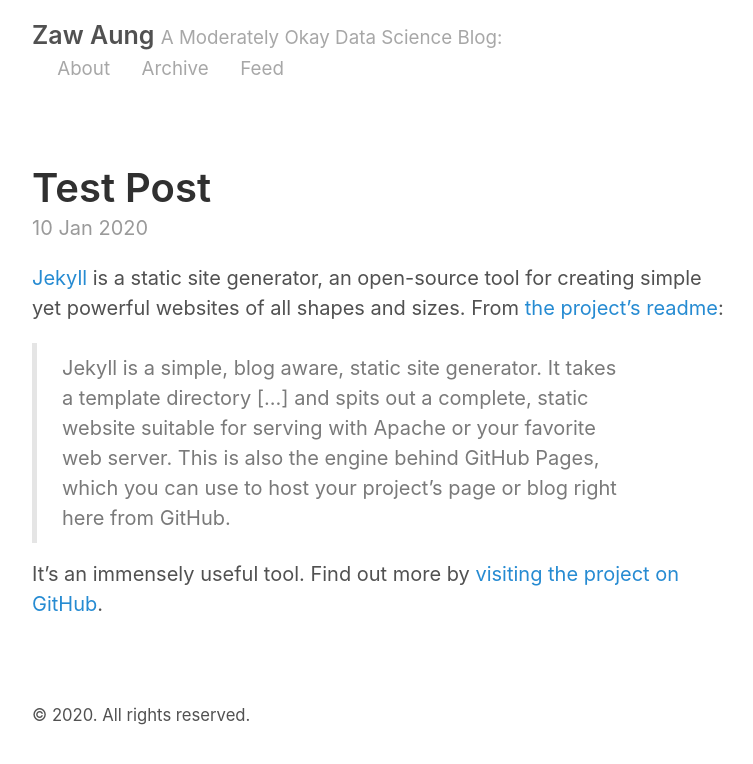
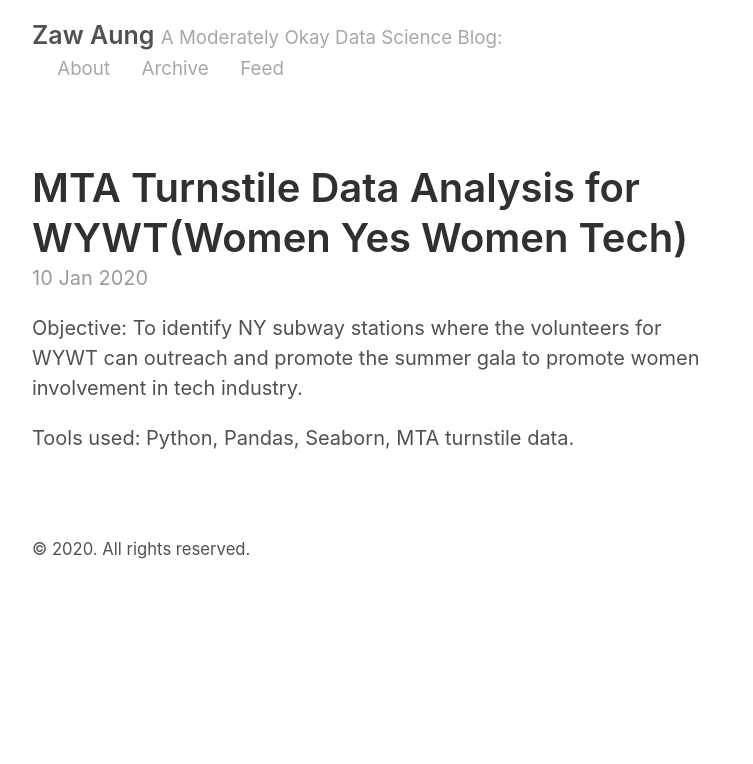
Before and after one commit to zawzaung/zawzaung.github.io, a Jekyll site: the page built from _posts/2020-01-10-zaw_testpost.md, in a window 1280 px wide. Shown: the top 764 px of the page, without its empty margins (258-1011 px from the left). Built offline with Jekyll 4.4.1, drawn with Linux system fonts in a browser that asks for light colours.

Commit message:
updating first blog post

```diff
--- a/_posts/2020-01-10-zaw_testpost.md
+++ b/_posts/2020-01-10-zaw_testpost.md
@@ -1,10 +1,8 @@
 ---
 layout: post
-title: Test Post
+title: MTA Turnstile Data Analysis for WYWT(Women Yes Women Tech)
 ---
 
-[Jekyll](http://jekyllrb.com) is a static site generator, an open-source tool for creating simple yet powerful websites of all shapes and sizes. From [the project's readme](https://github.com/jekyll/jekyll/blob/master/README.markdown):
+Objective: To identify NY subway stations where the volunteers for WYWT can outreach and promote the summer gala to promote women involvement in tech industry.
 
-> Jekyll is a simple, blog aware, static site generator. It takes a template directory [...] and spits out a complete, static website suitable for serving with Apache or your favorite web server. This is also the engine behind GitHub Pages, which you can use to host your project’s page or blog right here from GitHub.
-
-It's an immensely useful tool. Find out more by [visiting the project on GitHub](https://github.com/jekyll/jekyll).
+Tools used: Python, Pandas, Seaborn, MTA turnstile data.
```
